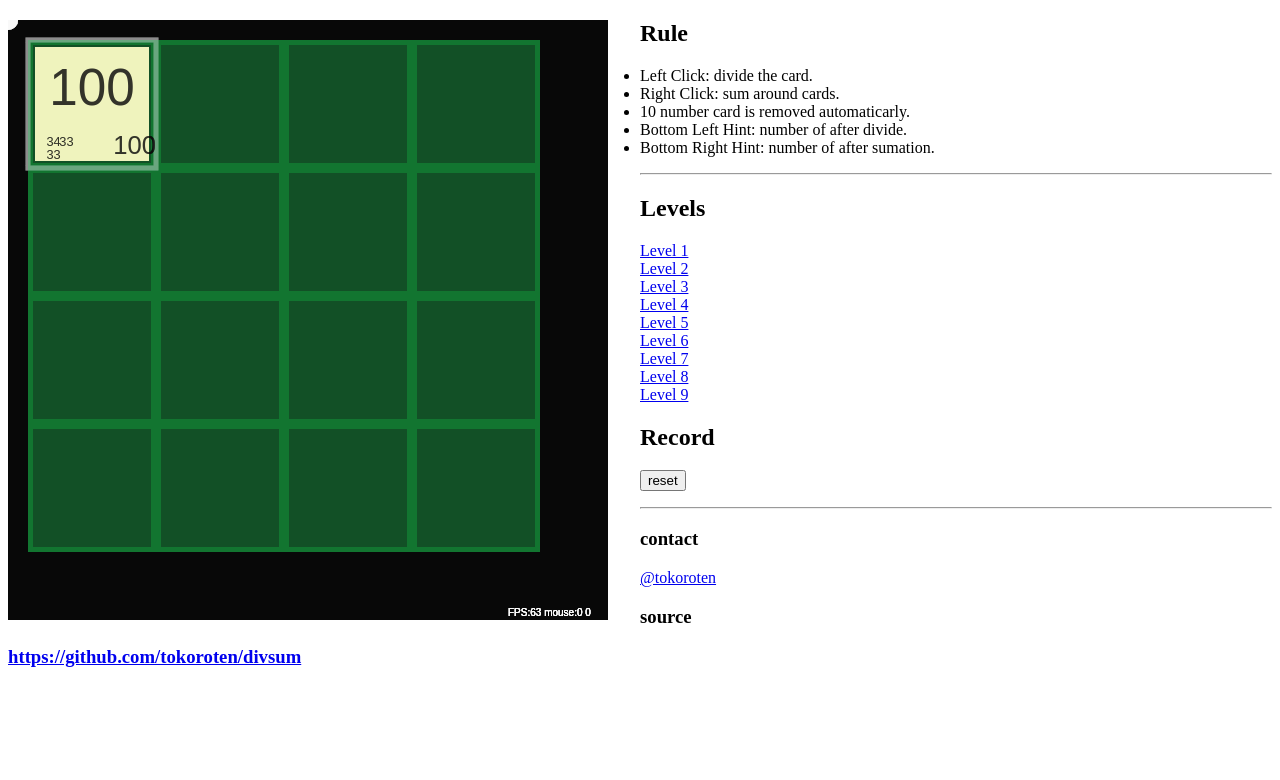
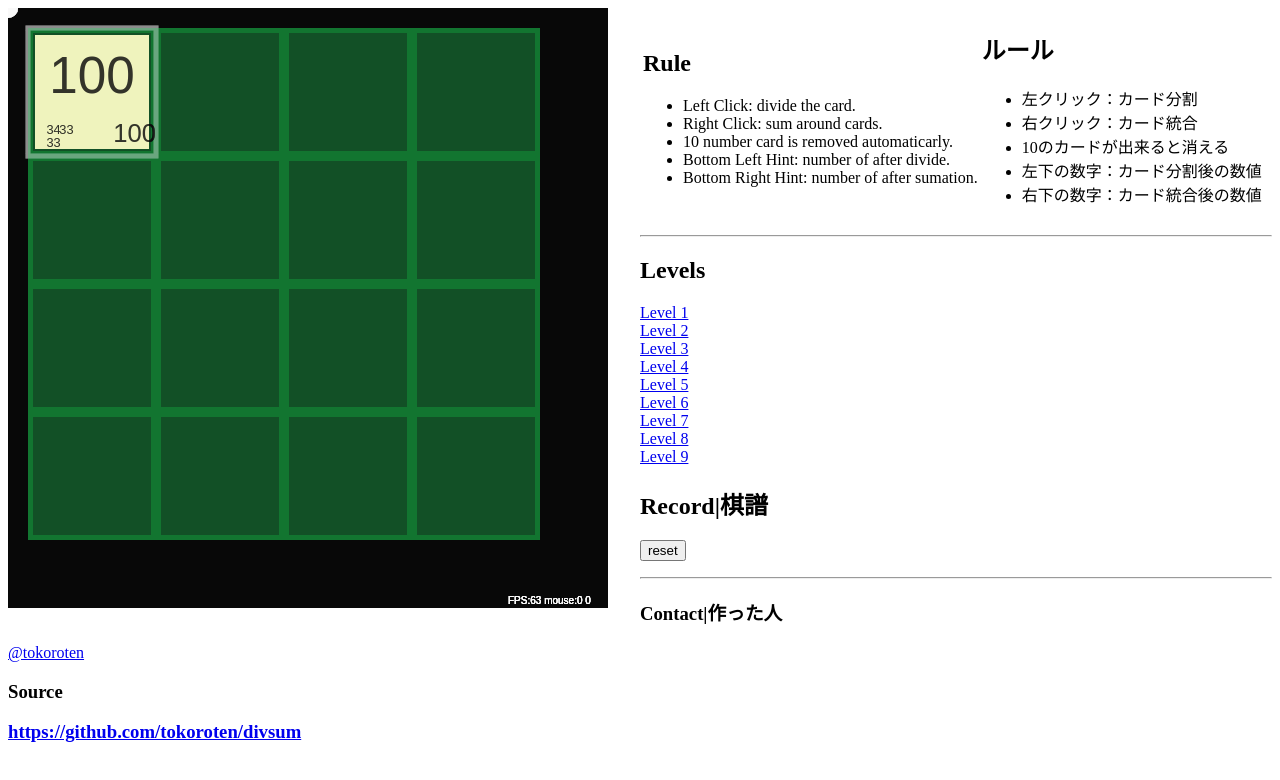
Before and after one commit to tokoroten/divsum, a plain HTML site: page index.html in a window 1280 px wide. Drawn offline with nearby package versions, Linux system fonts and the light colour scheme.

Commit message:
add japanese rule

```diff
--- a/divsum.html
+++ /dev/null
@@ -1,35 +0,0 @@
-<!DOCTYPE HTML PUBLIC "-//W3C//DTD HTML 4.01//EN" "http://www.w3.org/TR/html4/strict.dtd">
-<html>
-<head>
-    <meta charset="utf-8" />
-    <title>divsum</title>
-    <script src="https://code.jquery.com/jquery-1.10.2.js"></script>
-    <script type="text/javascript" src="./lib/jcanvas.js"></script>
-    <script type="text/javascript" src="./divsum_front.js"></script>
-</head>
-
-<body>
-    <div style="float:left;margin-right:2em;">
-        <canvas id="divsum_canvas" width="600" height="600"></canvas>
-    </div>
-
-    <div>
-        <h2>ルール</h2>
-        <ul>
-            <li>左クリック：カード分割</li>
-            <li>右クリック：カード統合</li>
-            <li>10のカードが出来ると消える</li>
-
-            <li>左下の数字：カード分割後の数値</li>
-            <li>右下の数字：カード統合後の数値</li>
-        </ul>
-        <hr />
-        <h2>棋譜</h2>
-        <ol id="game_record">
-        </ol>
-        <hr />
-        <h3>つくったひと</h3>
-        <a href="http://twitter.com/tokoroten">@tokoroten</a>
-    </div>
-</body>
-</html>
--- a/index.html
+++ b/index.html
@@ -14,6 +14,9 @@
     </div>
 
     <div>
+    	<table>
+    		<tr>
+    			<td>
 			        <h2>Rule</h2>
 			        <ul>
 			            <li>Left Click: divide the card.</li>
@@ -23,9 +26,21 @@
 			            <li>Bottom Left Hint: number of after divide.</li>
 			            <li>Bottom Right Hint: number of after sumation.</li>
 			        </ul>
+		    	</td>
+		    	<td>
+			        <h2>ルール</h2>
+			        <ul>
+			            <li>左クリック：カード分割</li>
+			            <li>右クリック：カード統合</li>
+			            <li>10のカードが出来ると消える</li>
+			            <li>左下の数字：カード分割後の数値</li>
+			            <li>右下の数字：カード統合後の数値</li>
+			        </ul>
+		    	</td>
+	    	<tr>
+	    </table>
         <hr />
         <h2>Levels</h2>
-
 		<a href="#2_2_50">Level 1</a><br/>
 		<a href="#0_0_30_0_3_30_3_0_30_3_3_30">Level 2</a><br/>
 		<a href="#0_0_20_0_1_40">Level 3</a><br/>
@@ -36,14 +51,14 @@
 		<a href="#0_1_6_1_0_14">Level 8</a><br/>
 		<a href="#0_1_13_1_0_7">Level 9</a><br/>
 
-        <h2>Record</h2>
+        <h2>Record|棋譜</h2>
         <button type="button" id="reset_button">reset</button>
         <ol id="game_record">
         </ol>
         <hr />
-        <h3>contact</h3>
+        <h3>Contact|作った人</h3>
         <a href="http://twitter.com/tokoroten">@tokoroten</a>
-        <h3>source<h3>
+        <h3>Source<h3>
         <a href="https://github.com/tokoroten/divsum">https://github.com/tokoroten/divsum</a>
     </div>
 </body>
```
Lines whose indentation alone changed are shown as unchanged.
